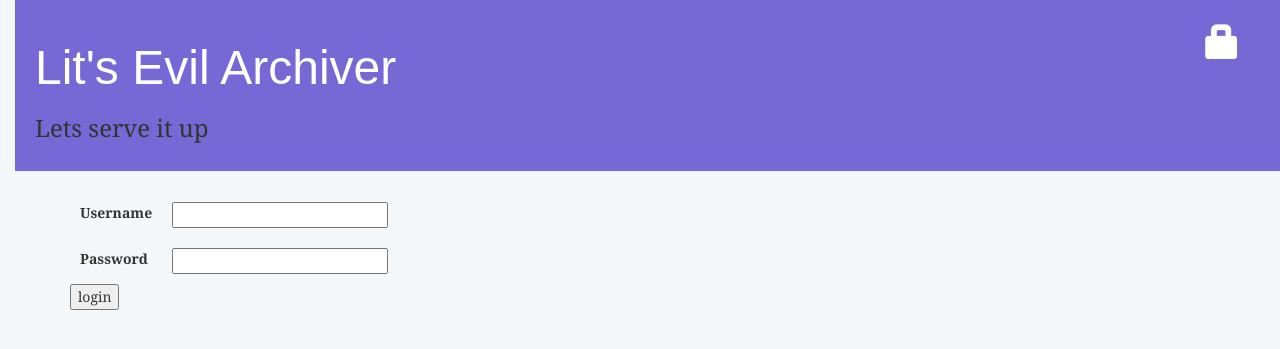
After one commit to phansiri/info344-lab-1, a Django app: template archive/templates/registration/login.html in a window 1280 px wide. The commit adds this page. Shown: the top 349 px of the page. Run offline with Django 3.2, Linux system fonts and the light colour scheme; the template is opened without the code that fills it, so the values that code supplies are empty, except form fields; tables that the repository leaves empty hold one stand-in row (values such as "Sample post"); form fields are guessed from the names that the template uses; some libraries are stand-ins or nearby versions.

Commit message:
reorganized delete function along with adding login capabilities

```diff
--- a/archive/templates/archive/base.html
+++ b/archive/templates/archive/base.html
@@ -10,8 +10,13 @@
     </head>
     <body>
         <div class="page-header">
+            {% if user.is_authenticated %}
             <a href="{% url "url_new" %}" class="top-menu"><span class="glyphicon glyphicon-plus"></span></a>
-            <h1><a href="/">Lit's Evil Archiver</a></h1>
+            <p class="top-menu">Hello {{ user.username }}<small>(<a href="{% url "django.contrib.auth.views.logout" %}">Log out</a>)</small></p>
+            {% else %}
+            <a href="{% url "django.contrib.auth.views.login" %}" class="top-menu"><span class="glyphicon glyphicon-lock"></span></a>
+            {% endif %}
+            <h1><a href="{% url "archive.views.url_list" %}">Lit's Evil Archiver</a></h1>
             <h3>Lets serve it up</h3>
         </div>
 
--- a/archive/templates/archive/url_detail.html
+++ b/archive/templates/archive/url_detail.html
@@ -4,9 +4,6 @@
         <div class="post">
             <div class="boardered">
                 <table>
-                    <form method="POST"  id="delete_url " class="post-form">{% csrf_token %}
-                        <button class="save btn btn-danger" type="submit" href="{% url "url_list" %}">X</button>
-                    </form>
                     <tr>
                         <td>Original URL: </td>
                         <td>{{ urlDetail.originalUrl }}</td>
@@ -23,6 +20,7 @@
                         <td>HTTP Status Code: </td>
                         <td>{{ urlDetail.httpStatusCode }}</td>
                     </tr>
+                    <a id="delete_url" class="btn btn-danger" href="{% url "url_delete" pk=urlDetail.pk %}"><span class="glyphicon glyphicon-remove"></span></a>
                     <a id="edit_url" class="btn btn-primary" href="{% url "url_edit" pk=urlDetail.pk %}"><span class="glyphicon glyphicon-edit"></span></a>
                 </table>
             </div>
--- a/archive/templates/archive/url_edit.html
+++ b/archive/templates/archive/url_edit.html
@@ -4,6 +4,6 @@
     <h1>New URL</h1>
     <form method="POST" class="post-form">{% csrf_token %}
         {{ form.as_p }}
-        <button type="submit" class="save btn btn-danger">Save</button>
+        <button type="submit" class="save btn btn-success">Save</button>
     </form>
 {% endblock %}
--- /dev/null
+++ b/archive/templates/registration/login.html
@@ -0,0 +1,26 @@
+{% extends "archive/base.html" %}
+
+{% block content %}
+
+{% if form.errors %}
+<p>Your username and password didn't match. Please try again.</p>
+{% endif %}
+
+<form method="post" action="{% url "django.contrib.auth.views.login" %}">
+{% csrf_token %}
+<table>
+<tr>
+    <td>{{ form.username.label_tag }}</td>
+    <td>{{ form.username }}</td>
+</tr>
+<tr>
+    <td>{{ form.password.label_tag }}</td>
+    <td>{{ form.password }}</td>
+</tr>
+</table>
+
+<input type="submit" value="login" />
+<input type="hidden" name="next" value="{{ next }}" />
+</form>
+
+{% endblock %}
--- a/lab1/settings.py
+++ b/lab1/settings.py
@@ -106,3 +106,5 @@ USE_TZ = True
 
 STATIC_URL = '/static/'
 STATIC_ROOT = os.path.join(BASE_DIR, 'static')
+
+LOGIN_REDIRECT_URL = '/'
```
Also changed, not shown: archive/urls.py (+11 -0 lines), archive/views.py (+18 -8 lines).
